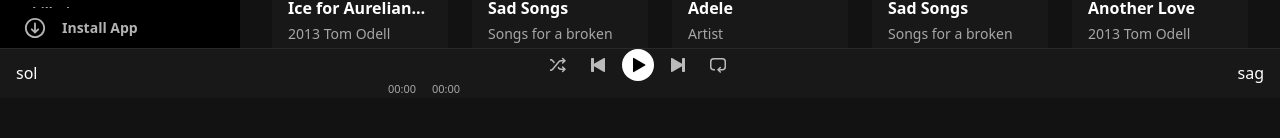
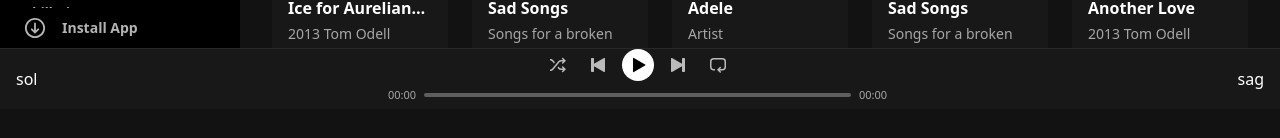
Before and after one commit to Sabuhi0/react-tailwind-spotify-clone, a React (Vite) app: page / in a window 1280 px wide. Shown: the part 656-794 px from the top of the page. Built offline with nearby package versions, Linux system fonts and the light colour scheme.

Commit message:
Update CustomRange component

```diff
--- a/src/components/PlayingBar/BottomBar/CustomRange/index.jsx
+++ b/src/components/PlayingBar/BottomBar/CustomRange/index.jsx
@@ -1,10 +1,49 @@
 import React from 'react'
+import { Range, getTrackBackground } from "react-range";
 
-const CustomRange = () => {
+const CustomRange = ({ value, step, max, min, onChange }) => {
   return (
-    <div>
-
-    </div>
+    <Range
+      values={[value]}
+      step={step}
+      min={min}
+      max={max}
+      onChange={value => onChange(value[0])}
+      renderTrack={({ props, children }) => (
+        <div
+          onMouseDown={props.onMouseDown}
+          onTouchStart={props.onTouchStart}
+          className="w-full h-7 flex group"
+          style={props.style}
+        >
+          <div
+            ref={props.ref}
+            className="h-1 w-full rounded-md self-center"
+            style={{
+              background: getTrackBackground({
+                values: [value],
+                colors: ["#fff", "#5e5e5e"],
+                min,
+                max
+              }),
+            }}
+          >
+            {children}
+          </div>
+        </div>
+      )}
+      renderThumb={({ props, isDragged }) => (
+        <div
+          {...props}
+          className={`h-3 w-3 rounded-full bg-white ${!isDragged ? 'opacity-0' : ''} group-hover:opacity-100`}
+          style={{
+            ...props.style,
+            boxShadow: "0 2px 4px 0 rgb(0 0 0 / 50%)"
+          }}
+        >
+        </div>
+      )}
+    />
   )
 }
 
```
